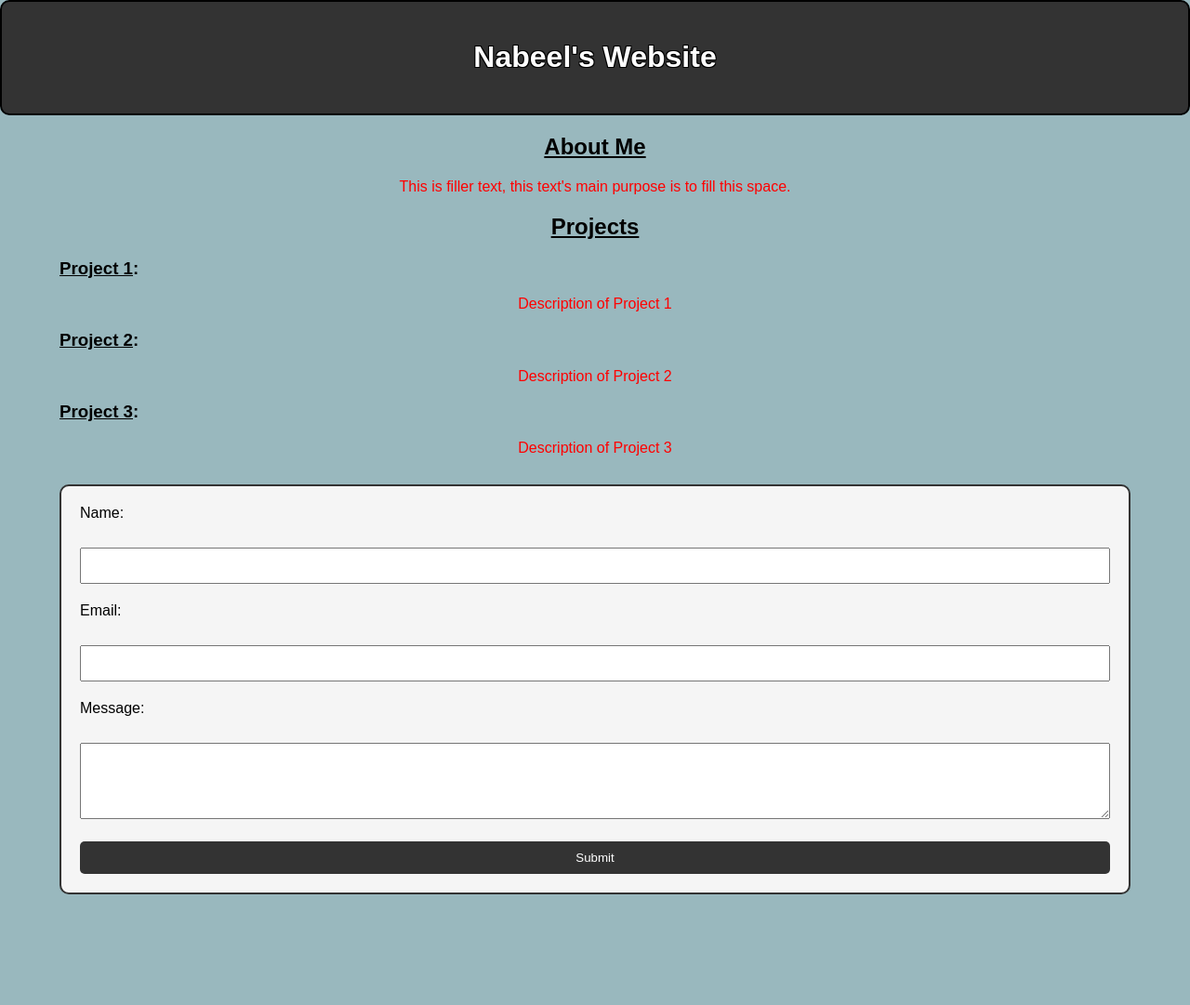
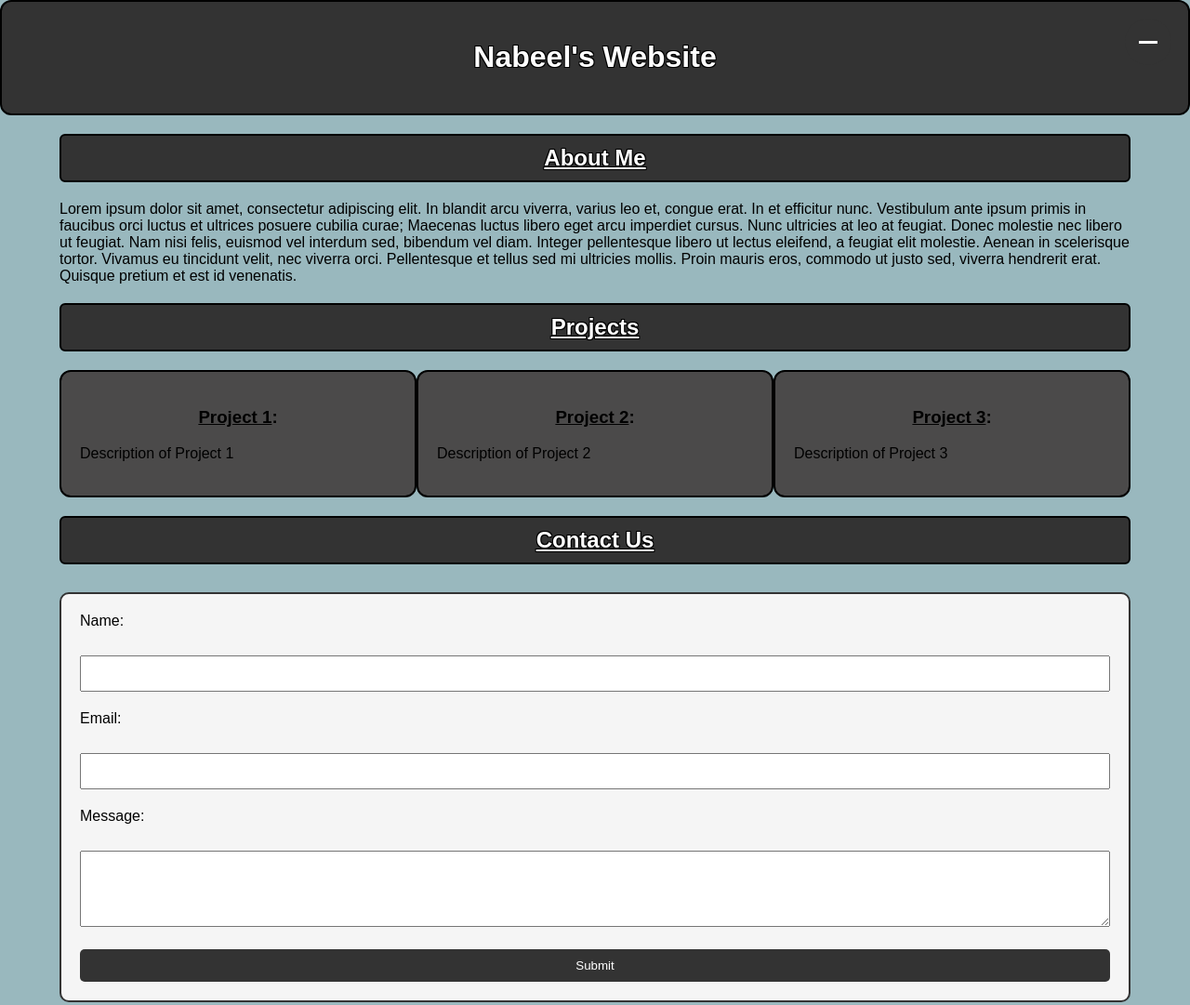
Before and after one commit to nabeel-rk/nabeel-rk.github.io, a plain HTML site: page index.html in a window 1280 px wide. Shown: the whole page at 93% size. Before the commit the page ends 982 px from the top, so only its background shows below. Drawn offline with Linux system fonts and the light colour scheme.

Commit message:
Desktop UI complete

```diff
--- a/index.html
+++ b/index.html
@@ -18,7 +18,7 @@
             padding: 20px;
             text-align: center;
             border: 2px solid black;
-            border-radius: 10px;
+            border-radius: 12px;
             text-shadow:
                 -1px -1px 0 black,
                 1px -1px 0 black,
@@ -26,11 +26,22 @@
                 1px 1px 0 black;
         }
         p {
-            color: red;
-            text-align: center;
+            color: black;
+            text-align: left;
         }
         h2 {
+            text-align: left;
+            background-color: #333;
+            color: #fff;
+            padding: 10px;
             text-align: center;
+            border: 2px solid black;
+            border-radius: 6px;
+            text-shadow:
+                -1px -1px 0 black,
+                1px -1px 0 black,
+                -1px 1px 0 black,
+                1px 1px 0 black;
         }
         .container {
             width: 90%;
@@ -70,16 +81,36 @@
 
         /* Additional styles for responsive design */
         .menu-button {
-            display: none;
+            display: flex;
+            justify-content: center;
+            align-items: center;
             background-color: #333;
             color: #fff;
-            padding: 10px 20px;
+            padding: 15px;
             border: none;
             cursor: pointer;
             text-align: center;
-            border-radius: 5px;
+            border-radius: 50%;
             margin: 10px;
             font-size: 1.2em;
+            position: fixed;
+            top: 10px;
+            right: 10px;
+            z-index: 1000;
+            width: 50px;
+            height: 50px;
+            transition: background-color 0.3s ease;
+        }
+        .menu-button span {
+            display: block;
+            width: 25px;
+            height: 3px;
+            background-color: #fff;
+            margin: 4px 0;
+            transition: 0.4s;
+        }
+        .menu-button:hover {
+            background-color: #555;
         }
         .sidebar {
             position: fixed;
@@ -92,6 +123,10 @@
             text-align: center;
             overflow-y: auto;
             transition: left 0.5s;
+            z-index: 999;
+        }
+        .sidebar.active {
+            left: 0;
         }
         .sidebar ul {
             list-style: none;
@@ -123,34 +158,24 @@
             transform: translateY(0);
         }
 
-        /* Media queries for responsiveness */
-        @media (max-width: 768px) {
-            .menu-button {
-                display: block;
+        /* Updated styles for project section */
+        #projects {
+            text-align: center;
         }
-            .sidebar {
-                left: -200px;
+        .project-container {
+            display: flex;
+            justify-content: space-between;
+            margin-top: 20px;
         }
-            .sidebar.active {
-                left: 0;
+        .project-box {
+            background-color: #4b4a4a;
+            border: 2px solid black;
+            border-radius: 12px;
+            padding: 20px;
+            width: calc(33.33% - 20px); /* Adjust width for equal spacing */
         }
-            .content {
-                margin-left: 0;
-            }
-            header {
-                border-radius: 0;
-            }
-            form {
-                padding: 15px;
-            }
-        }
-        @media (max-width: 480px) {
-            header {
-                padding: 15px;
-            }
-            input[type="submit"] {
-                padding: 10px;
-            }
+        .lighter {
+            background-color: #666; /* Lighter color */
         }
     </style>
 </head>
@@ -160,7 +185,11 @@
     <h1>Nabeel's Website</h1>
 </header>
 
-<button class="menu-button">Menu</button>
+<button class="menu-button" id="menuButton" onclick="toggleMenu()">
+    <span></span>
+    <span></span>
+    <span></span>
+</button>
 
 <div class="sidebar">
     <ul>
@@ -170,29 +199,32 @@
     </ul>
 </div>
 
-<div class="content">
+<div class="content" onclick="closeMenu()">
     <div class="container">
         <section id="about" class="fade-in">
             <h2><u>About Me</u></h2>
-            <p>This is filler text, this text's main purpose is to fill this space.</p>
+            <p>Lorem ipsum dolor sit amet, consectetur adipiscing elit. In blandit arcu viverra, varius leo et, congue erat. In et efficitur nunc. Vestibulum ante ipsum primis in faucibus orci luctus et ultrices posuere cubilia curae; Maecenas luctus libero eget arcu imperdiet cursus. Nunc ultricies at leo at feugiat. Donec molestie nec libero ut feugiat. Nam nisi felis, euismod vel interdum sed, bibendum vel diam. Integer pellentesque libero ut lectus eleifend, a feugiat elit molestie. Aenean in scelerisque tortor. Vivamus eu tincidunt velit, nec viverra orci. Pellentesque et tellus sed mi ultricies mollis. Proin mauris eros, commodo ut justo sed, viverra hendrerit erat. Quisque pretium et est id venenatis.</p>
         </section>
         <section id="projects" class="fade-in">
             <h2><u>Projects</u></h2>
-            <div class="project1">
+            <div class="project-container">
+                <div class="project-box">
                     <h3><u>Project 1</u>:</h3>
                     <p>Description of Project 1</p>
                 </div>
-            <div class="project1">
+                <div class="project-box">
                     <h3><u>Project 2</u>:</h3>
                     <p>Description of Project 2</p>
                 </div>
-            <div class="project1">
+                <div class="project-box">
                     <h3><u>Project 3</u>:</h3>
                     <p>Description of Project 3</p>
                 </div>
+            </div>
         </section>
         <section id="contact" class="fade-in">
-            <form action="send_form.php" method="post">
+            <h2><u>Contact Us</u></h2>
+            <form action="https://formspree.io/f/mwkgzqeg" method="post">
                 <label for="name">Name:</label><br>
                 <input type="text" id="name" name="name" required><br>
                 <label for="email">Email:</label><br>
@@ -206,21 +238,19 @@
 </div>
 
 <script>
-    document.addEventListener('DOMContentLoaded', () => {
-        const menuButton = document.querySelector('.menu-button');
+    function toggleMenu() {
         const sidebar = document.querySelector('.sidebar');
-        const content = document.querySelector('.content');
+        sidebar.classList.toggle('active');
+    }
 
-        menuButton.addEventListener('click', () => {
-            sidebar.classList.toggle('active');
-        });
-
-        content.addEventListener('click', () => {
+    function closeMenu() {
+        const sidebar = document.querySelector('.sidebar');
         if (sidebar.classList.contains('active')) {
             sidebar.classList.remove('active');
         }
-        });
+    }
 
+    document.addEventListener('DOMContentLoaded', () => {
         const sections = document.querySelectorAll('.fade-in');
         const options = {
             threshold: 0.5
```
Lines whose indentation alone changed are shown as unchanged.
